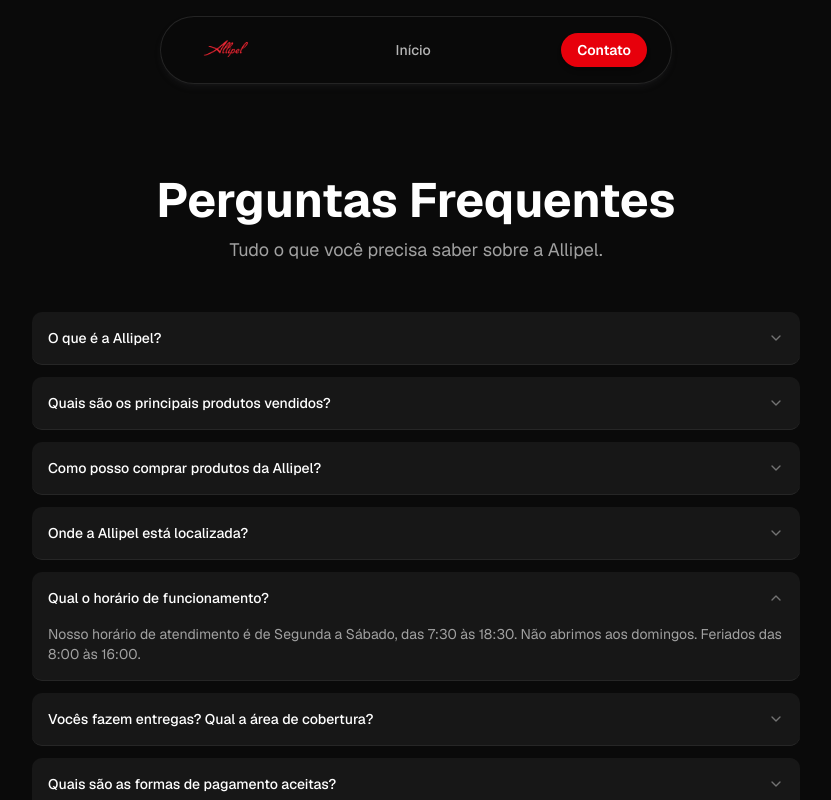
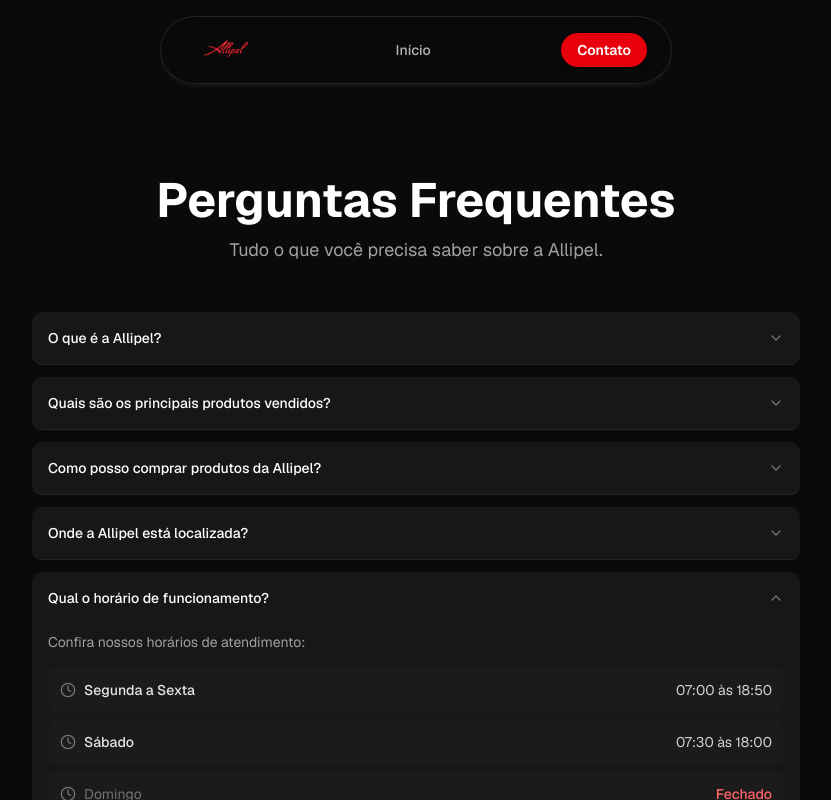
Before and after one commit to theKormann/Allipel, a Next.js app: page /faq in a window 1280 px wide. Both pictures are taken after a click on the button "Qual o horário de funcionamento?". Shown: the top 800 px of the page, without its empty margins (224-1055 px from the left). Built offline with nearby package versions, Linux system fonts and the light colour scheme.

Commit message:
update 18/12/2025

```diff
--- a/components/Home/faq/index.tsx
+++ b/components/Home/faq/index.tsx
@@ -9,9 +9,19 @@
   AccordionTrigger,
 } from '@/components/ui/accordion';
 import { Button } from '@/components/ui/button';
-import { MessageCircle } from 'lucide-react';
+import { MessageCircle, Clock, CalendarDays } from 'lucide-react'; // Adicionei Clock e CalendarDays
 
-// Um componente de item de FAQ para evitar repetição
+// Componente visual para as linhas de horário
+const ScheduleRow = ({ day, time, isClosed = false, isHoliday = false }: { day: string, time: string, isClosed?: boolean, isHoliday?: boolean }) => (
+  <div className={`flex items-center justify-between p-3 rounded-md ${isHoliday ? 'bg-red-950/20 border border-red-900/30' : 'bg-neutral-800/30'}`}>
+    <div className="flex items-center gap-2">
+      {isHoliday ? <CalendarDays className="w-4 h-4 text-red-400" /> : <Clock className="w-4 h-4 text-neutral-500" />}
+      <span className={isClosed ? 'text-neutral-500' : 'text-neutral-200 font-medium'}>{day}</span>
+    </div>
+    <span className={isClosed ? 'text-red-400 font-medium' : 'text-neutral-300'}>{time}</span>
+  </div>
+);
+
 type FaqItemProps = {
   value: string;
   question: React.ReactNode;
@@ -81,12 +91,33 @@
               produtos e para quem deseja um atendimento presencial.
             </FaqItem>
 
+            {/* AQUI ESTÁ A MUDANÇA PRINCIPAL */}
             <FaqItem value="item-5" question="Qual o horário de funcionamento?">
-              Nosso horário de atendimento é de Segunda a Sábado, das 7:30 às 18:30.
+              <div className="flex flex-col gap-2 mt-2">
+                <p className="text-sm mb-2 text-neutral-400">Confira nossos horários de atendimento:</p>
 
-              Não abrimos aos domingos.
+                <ScheduleRow
+                  day="Segunda a Sexta"
+                  time="07:00 às 18:50"
+                />
 
-              Feriados das 8:00 às 16:00.
+                <ScheduleRow
+                  day="Sábado"
+                  time="07:30 às 18:00"
+                />
+
+                <ScheduleRow
+                  day="Domingo"
+                  time="Fechado"
+                  isClosed={true}
+                />
+
+                <ScheduleRow
+                  day="Feriados"
+                  time="08:00 às 16:00"
+                  isHoliday={true}
+                />
+              </div>
             </FaqItem>
 
             <FaqItem
```
